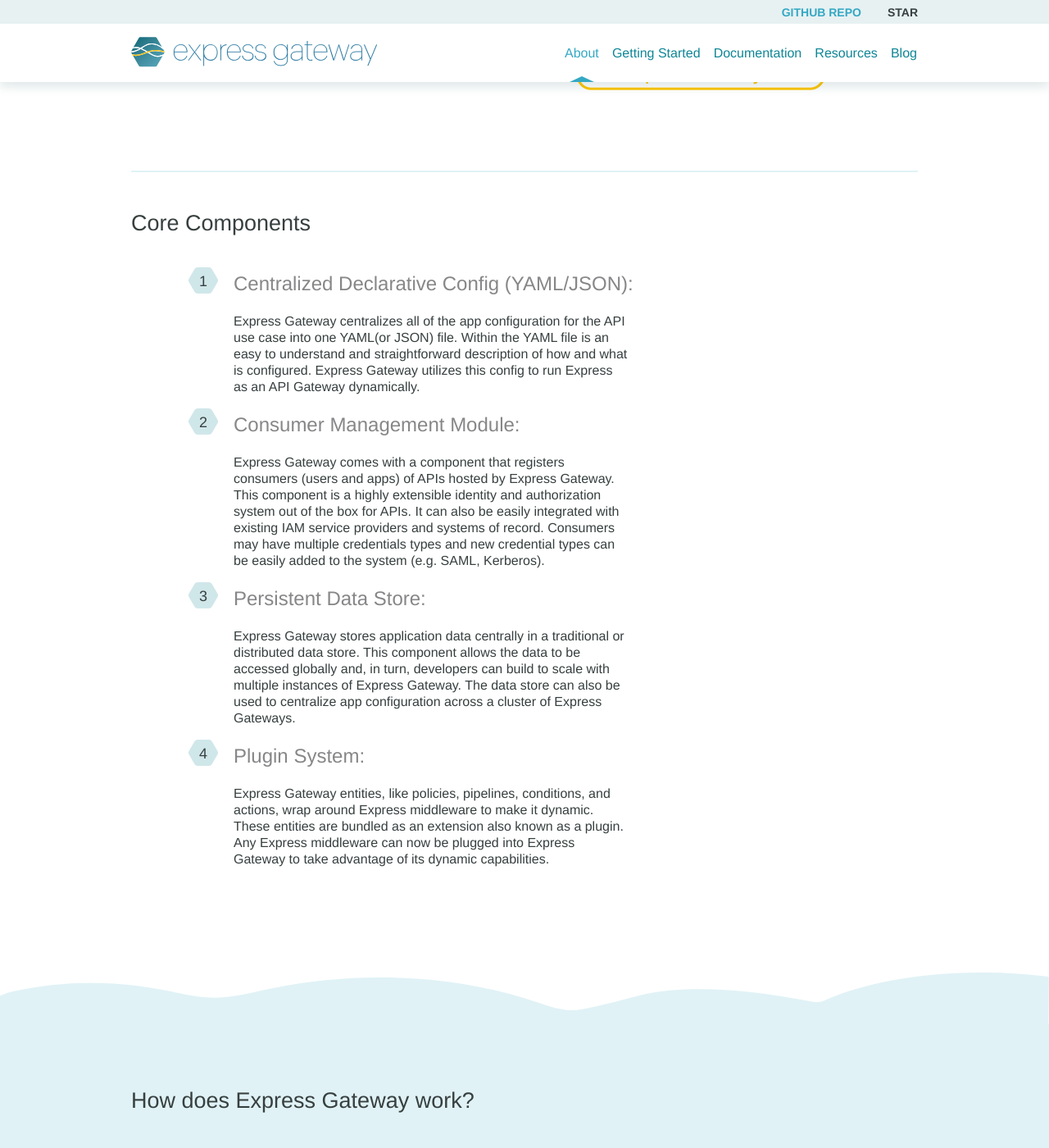
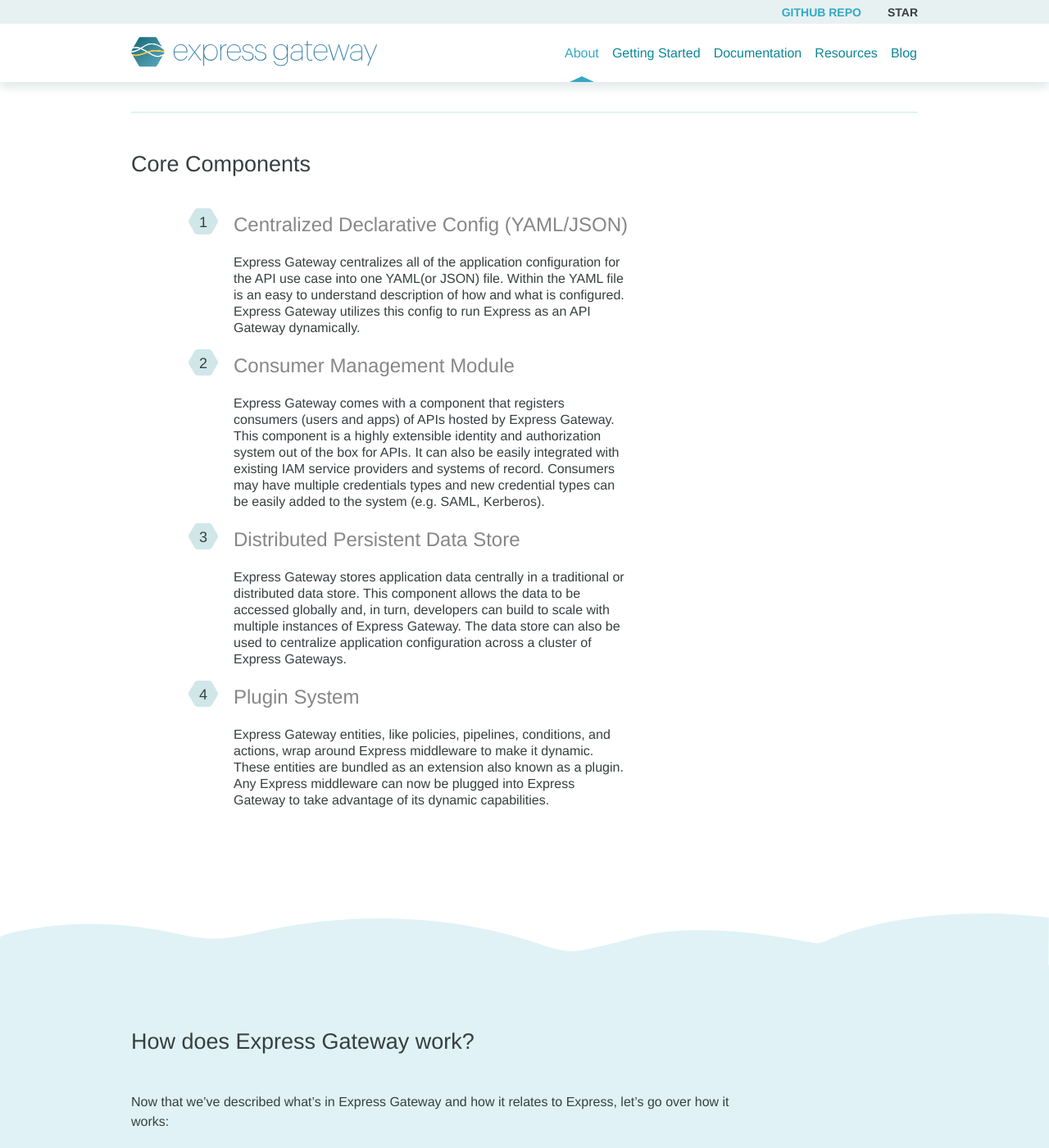
Before and after one commit to ExpressGateway/express-gateway.io, a Jekyll site: the page built from _pages/about.md, in a window 1280 px wide and 1400 px high, scrolled down 2256 px. Shown: the whole window at 82% size. Built offline with Jekyll 4.4.1, drawn with Linux system fonts in a browser that asks for light colours; some web fonts are replaced; some of the changed text lies outside the part shown.

Commit message:
wordmsmithed about page

```diff
--- a/_pages/about.md
+++ b/_pages/about.md
@@ -31,7 +31,7 @@
 
 ## Why Express Gateway?
 
-If you’ve used Node.js, you’ve almost certainly come across Express.js.  Express.js (Express) remains one of the largest, most widely adopted, open source project in the world. Express is maintained by seasoned industry veterans. Bugs get fixed, issues get addressed and as more developers discover Express, we believe it could present a competitive asset in the future.
+If you’ve used Node.js, you’ve almost certainly come across Express.js.  Express.js (Express) remains one of the largest, most widely adopted, open source projects in the world.
 
 > Express’ greatest strengths are its simplicity and flexibility
 
@@ -52,7 +52,7 @@
 <div class="flex-column" markdown="1">
 ## What exactly *is* Express Gateway?
 
-Express Gateway is a bunch of components which declaratively build around Express to meet the API Gateway use case. The Express Gateway harnesses the simplicity and the rich technology ecosystem around Express middleware.
+Express Gateway is a bunch of components which declaratively build around Express to meet the API Gateway use case. Express Gateway's power is harnessed the rich ecosystem around Express middleware.
 
 *Let’s take a closer look underneath the hood...*
 
@@ -85,17 +85,17 @@
 <div class="wrapper-flex">
 <div class="wrapper">
 <div class="flex-column shape-style" markdown="1">
-1. <span class="li-main">Centralized Declarative Config (YAML/JSON):</span>
-  - Express Gateway centralizes all of the app configuration for the API use case into one YAML(or JSON) file.  Within the YAML file is an easy to understand and straightforward description of how and what is configured. Express Gateway utilizes this config to run Express as an API Gateway dynamically.
+1. <span class="li-main">Centralized Declarative Config (YAML/JSON)</span>
+  - Express Gateway centralizes all of the application configuration for the API use case into one YAML(or JSON) file.  Within the YAML file is an easy to understand description of how and what is configured. Express Gateway utilizes this config to run Express as an API Gateway dynamically.
 
-2. <span class="li-main">Consumer Management Module:</span>
+2. <span class="li-main">Consumer Management Module</span>
   - Express Gateway comes with a component that registers consumers (users and apps) of APIs hosted by Express Gateway. This component is a highly extensible identity and authorization system out of the box for APIs. It can also be easily integrated with existing IAM service providers and systems of record. Consumers may have multiple credentials types and new credential types can be easily added to the system (e.g. SAML, Kerberos).
 
-3. <span class="li-main">Persistent Data Store:</span>
-  - Express Gateway stores application data centrally in a traditional or distributed data store. This component allows the data to be accessed globally and, in turn, developers can build to scale with multiple instances of Express Gateway. The data store can also be used to centralize app configuration across a cluster of Express Gateways.
+3. <span class="li-main">Distributed Persistent Data Store</span>
+  - Express Gateway stores application data centrally in a traditional or distributed data store. This component allows the data to be accessed globally and, in turn, developers can build to scale with multiple instances of Express Gateway. The data store can also be used to centralize application configuration across a cluster of Express Gateways.
 
-4. <span class="li-main">Plugin System:</span>
-  - Express Gateway entities, like policies, pipelines, conditions, and actions, wrap around Express middleware to make it dynamic.  These entities are bundled as an extension also known as a plugin. Any Express middleware can now be plugged into Express Gateway to take advantage of its dynamic capabilities.
+4. <span class="li-main">Plugin System</span>
+  - Express Gateway entities, like policies, pipelines, conditions, and  actions, wrap around Express middleware to make it dynamic.  These entities are bundled as an extension also known as a plugin. Any Express middleware can now be plugged into Express Gateway to take advantage of its dynamic capabilities.
 </div>
 </div>
 </div>
```
Also changed, not shown: other parts of _pages/about.md (+2 -2 lines).
